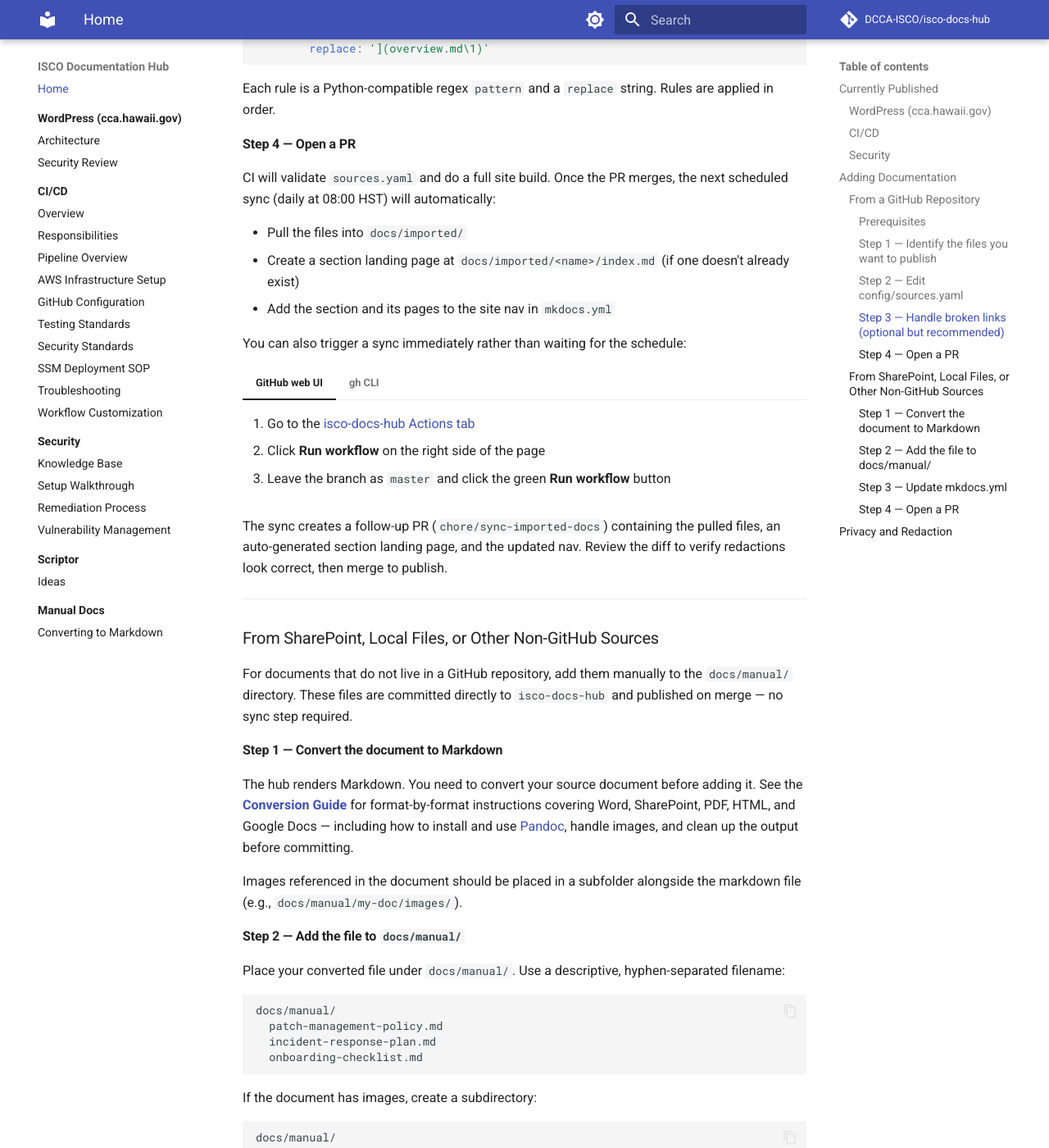
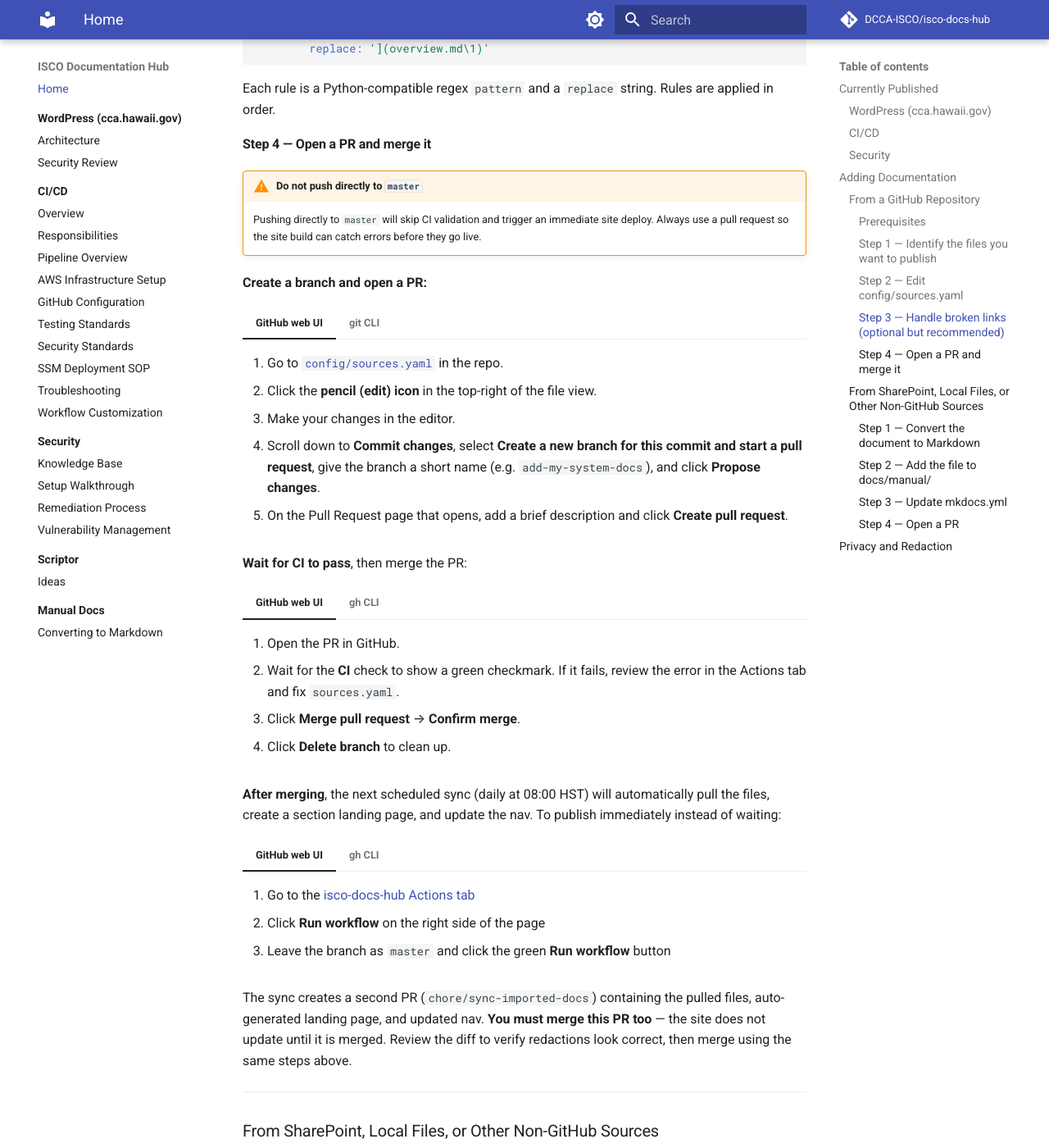
Before and after one commit to DCCA-ISCO/isco-docs-hub, an MkDocs documentation site: the page built from docs/index.md, in a window 1280 px wide and 1400 px high, scrolled down 3082 px. Shown: the whole window at 82% size. Built offline with MkDocs 1.6.1 and Material for MkDocs 9.7.7, drawn with Linux system fonts in a browser that asks for light colours; comment, search, counter and statistics services are not loaded.

Commit message:
expand step 4: how to open a PR, merge, and trigger sync via web UI or CLI

````diff
--- a/docs/index.md
+++ b/docs/index.md
@@ -107,15 +107,44 @@ You can also use `link_rewrites` to remap a filename if you renamed it in `dest`
 
 Each rule is a Python-compatible regex `pattern` and a `replace` string. Rules are applied in order.
 
-#### Step 4 — Open a PR
+#### Step 4 — Open a PR and merge it
 
-CI will validate `sources.yaml` and do a full site build. Once the PR merges, the next scheduled sync (daily at 08:00 HST) will automatically:
+!!! warning "Do not push directly to `master`"
+    Pushing directly to `master` will skip CI validation and trigger an immediate site deploy. Always use a pull request so the site build can catch errors before they go live.
 
-- Pull the files into `docs/imported/`
-- Create a section landing page at `docs/imported/<name>/index.md` (if one doesn't already exist)
-- Add the section and its pages to the site nav in `mkdocs.yml`
+**Create a branch and open a PR:**
 
-You can also trigger a sync immediately rather than waiting for the schedule:
+=== "GitHub web UI"
+    1. Go to [`config/sources.yaml`](https://github.com/DCCA-ISCO/isco-docs-hub/blob/master/config/sources.yaml) in the repo.
+    2. Click the **pencil (edit) icon** in the top-right of the file view.
+    3. Make your changes in the editor.
+    4. Scroll down to **Commit changes**, select **Create a new branch for this commit and start a pull request**, give the branch a short name (e.g. `add-my-system-docs`), and click **Propose changes**.
+    5. On the Pull Request page that opens, add a brief description and click **Create pull request**.
+
+=== "git CLI"
+    ```bash
+    git checkout -b add-my-system-docs
+    # edit config/sources.yaml
+    git add config/sources.yaml
+    git commit -m "add my-system to sources"
+    git push -u origin add-my-system-docs
+    gh pr create --base master --fill
+    ```
+
+**Wait for CI to pass**, then merge the PR:
+
+=== "GitHub web UI"
+    1. Open the PR in GitHub.
+    2. Wait for the **CI** check to show a green checkmark. If it fails, review the error in the Actions tab and fix `sources.yaml`.
+    3. Click **Merge pull request** → **Confirm merge**.
+    4. Click **Delete branch** to clean up.
+
+=== "gh CLI"
+    ```bash
+    gh pr merge --merge --delete-branch
+    ```
+
+**After merging**, the next scheduled sync (daily at 08:00 HST) will automatically pull the files, create a section landing page, and update the nav. To publish immediately instead of waiting:
 
 === "GitHub web UI"
     1. Go to the [isco-docs-hub Actions tab](https://github.com/DCCA-ISCO/isco-docs-hub/actions/workflows/sync.yml)
@@ -127,7 +156,7 @@ You can also trigger a sync immediately rather than waiting for the schedule:
     gh workflow run sync.yml
     ```
 
-The sync creates a follow-up PR (`chore/sync-imported-docs`) containing the pulled files, an auto-generated section landing page, and the updated nav. Review the diff to verify redactions look correct, then merge to publish.
+The sync creates a second PR (`chore/sync-imported-docs`) containing the pulled files, auto-generated landing page, and updated nav. **You must merge this PR too** — the site does not update until it is merged. Review the diff to verify redactions look correct, then merge using the same steps above.
 
 ---
 
````
